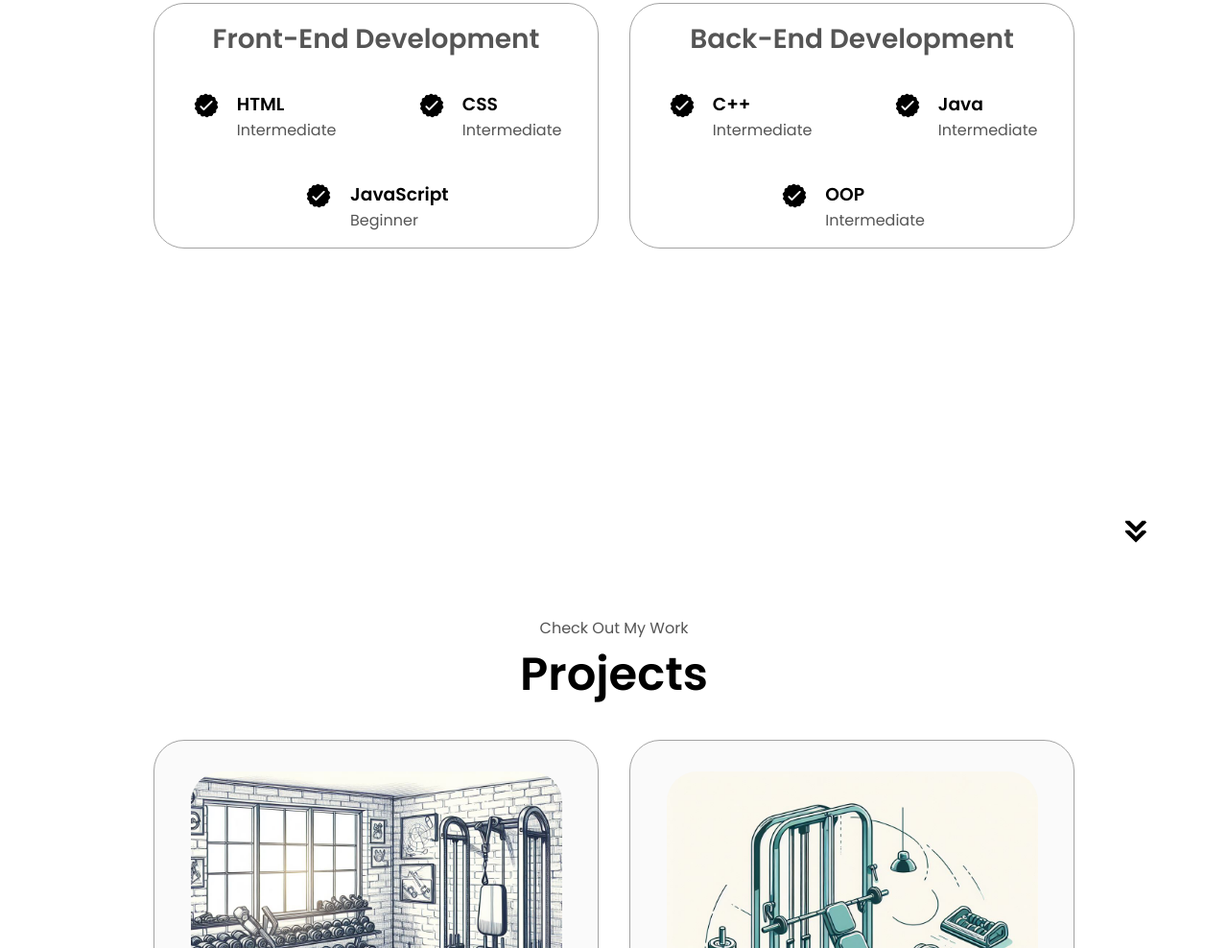
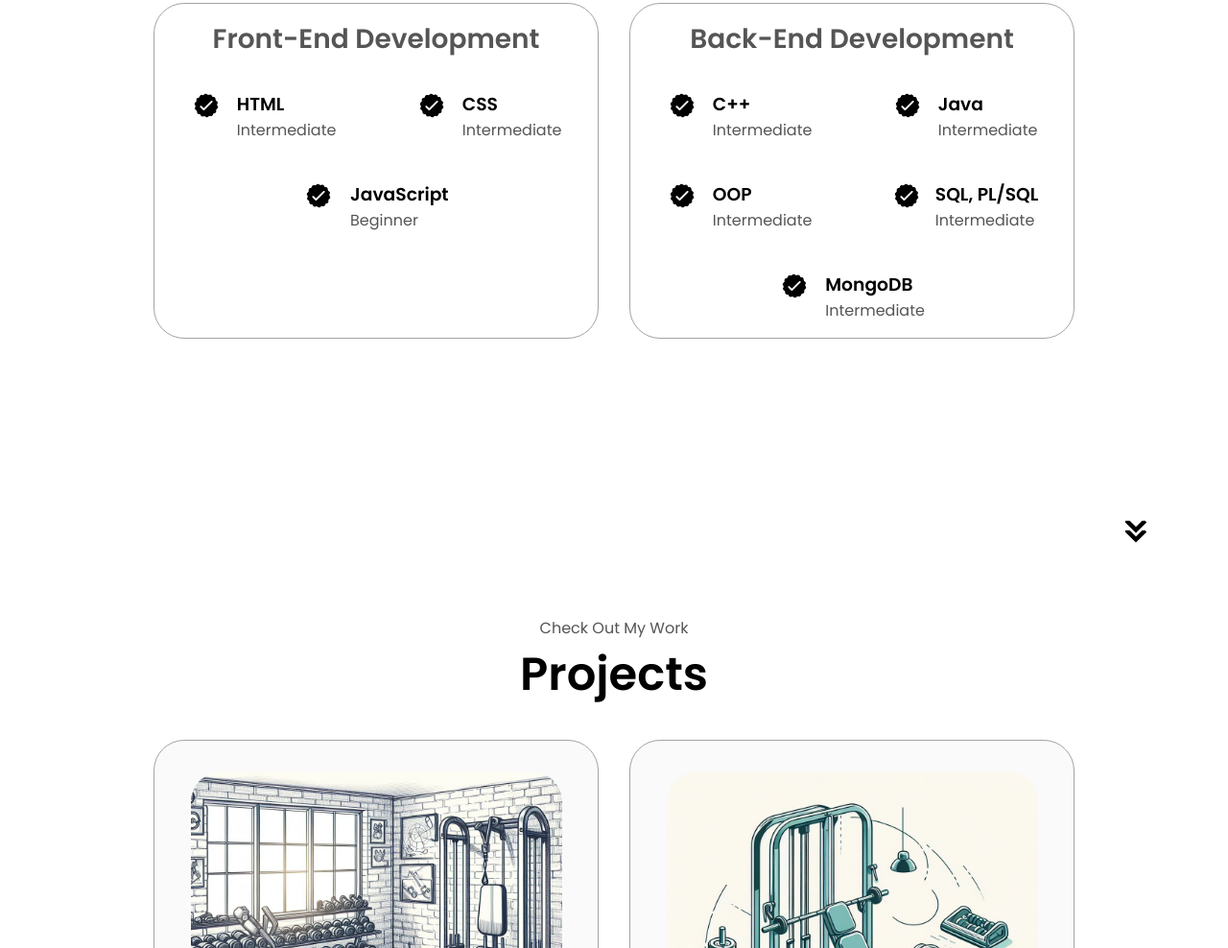
Before and after one commit to AliAdanPro/Portfolio.github.io, a plain HTML site: page index.html in a window 1280 px wide. Shown: the part 1822-2810 px from the top of the page at 96% size. Drawn offline with Linux system fonts and the light colour scheme.

Commit message:
index.html

```diff
--- a/index.html
+++ b/index.html
@@ -138,6 +138,20 @@
                                 <p>Intermediate</p>
                             </div>
                         </article>
+                         <article>
+                            <img src="checkmark.png" alt="checkmark icon" class="icon" />
+                            <div>
+                                <h3>SQL, PL/SQL</h3>
+                                <p>Intermediate</p>
+                            </div>
+                        </article>
+                         <article>
+                            <img src="checkmark.png" alt="checkmark icon" class="icon" />
+                            <div>
+                                <h3>MongoDB</h3>
+                                <p>Intermediate</p>
+                            </div>
+                        </article>
                     </div>
                 </div>
             </div>
```
